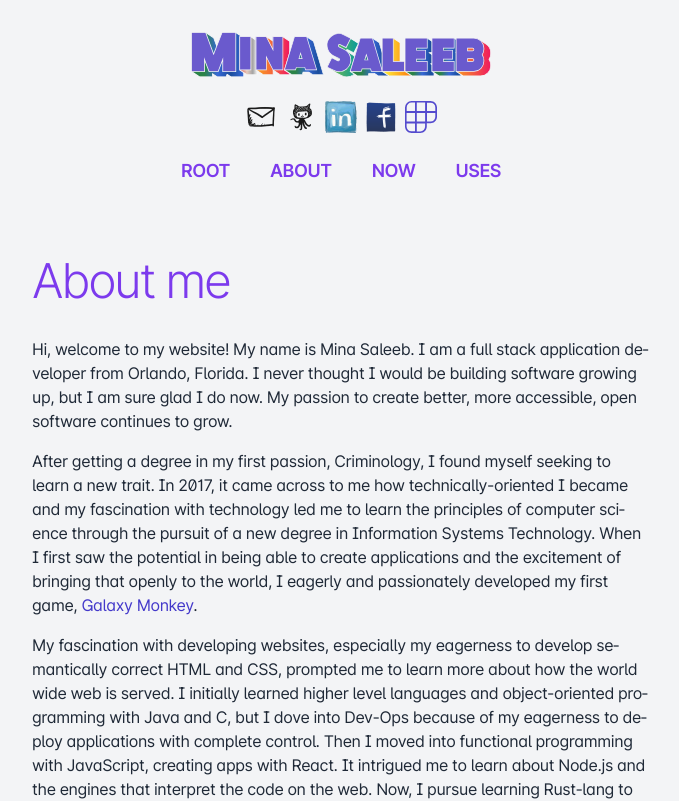
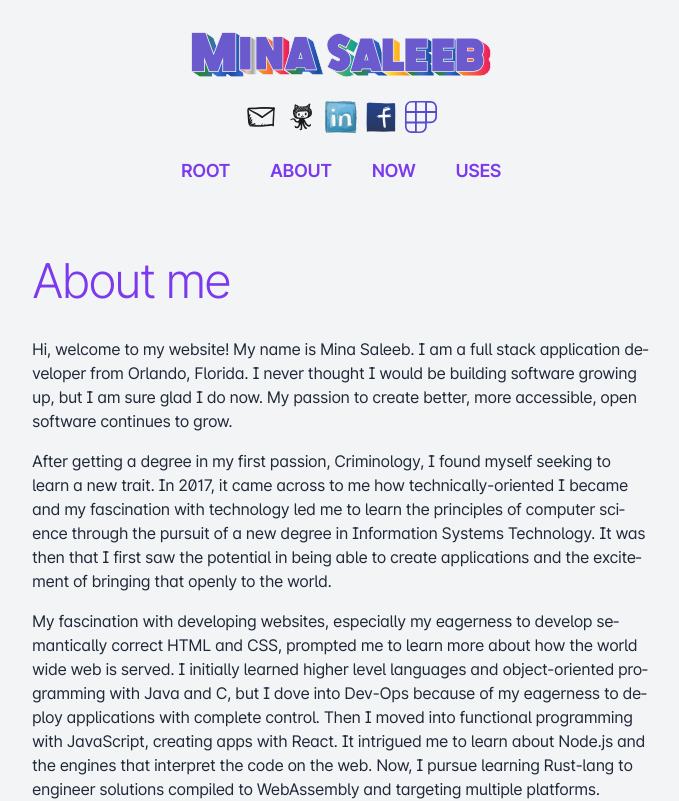
Before and after one commit to saleebm/copt-dev, a Next.js app: page /about in a window 1280 px wide. Shown: the top 801 px of the page, without its empty margins (299-978 px from the left). Built offline with nearby package versions, Linux system fonts and the light colour scheme; what @tailwindcss/typography would draw is missing.

Commit message:
refactor: remove ref to galaxy monkey as it is not public

```diff
--- a/pages/about.tsx
+++ b/pages/about.tsx
@@ -28,13 +28,9 @@ export default function AboutPage() {
               After getting a degree in my first passion, Criminology, I found myself seeking to
               learn a new trait. In 2017, it came across to me how technically-oriented I became and
               my fascination with technology led me to learn the principles of computer science
-              through the pursuit of a new degree in Information Systems Technology. When I first
-              saw the potential in being able to create applications and the excitement of bringing
-              that openly to the world, I eagerly and passionately developed my first game,{' '}
-              <a href='https://github.com/saleebm/galaxy_monkey' target='_blank' rel='noreferrer'>
-                Galaxy Monkey
-              </a>
-              .
+              through the pursuit of a new degree in Information Systems Technology. It was then
+              that I first saw the potential in being able to create applications and the excitement
+              of bringing that openly to the world.
             </motion.p>
             <motion.p variants={floatLeft} transition={transitionChildren}>
               My fascination with developing websites, especially my eagerness to develop
```
Also changed, not shown: 1 other file (tests, documents, lock files or other folders).
